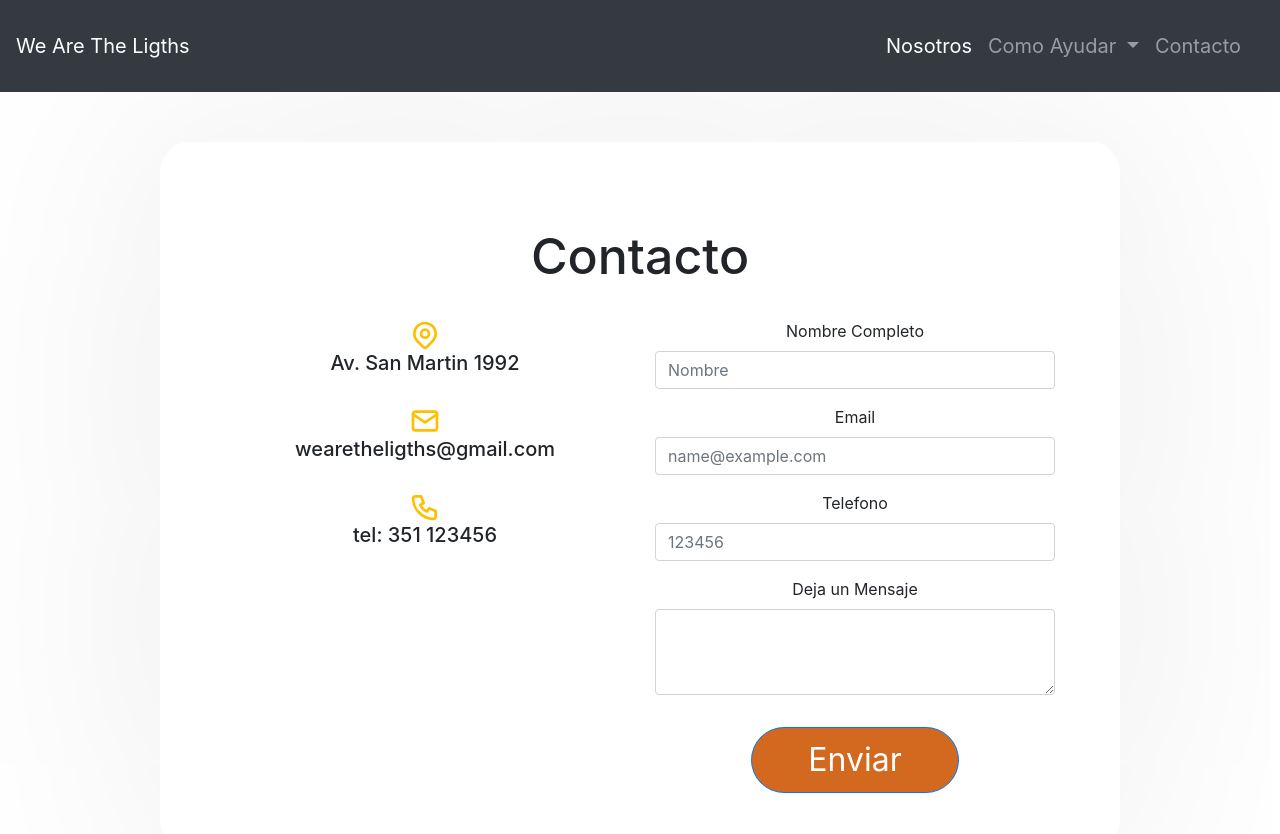
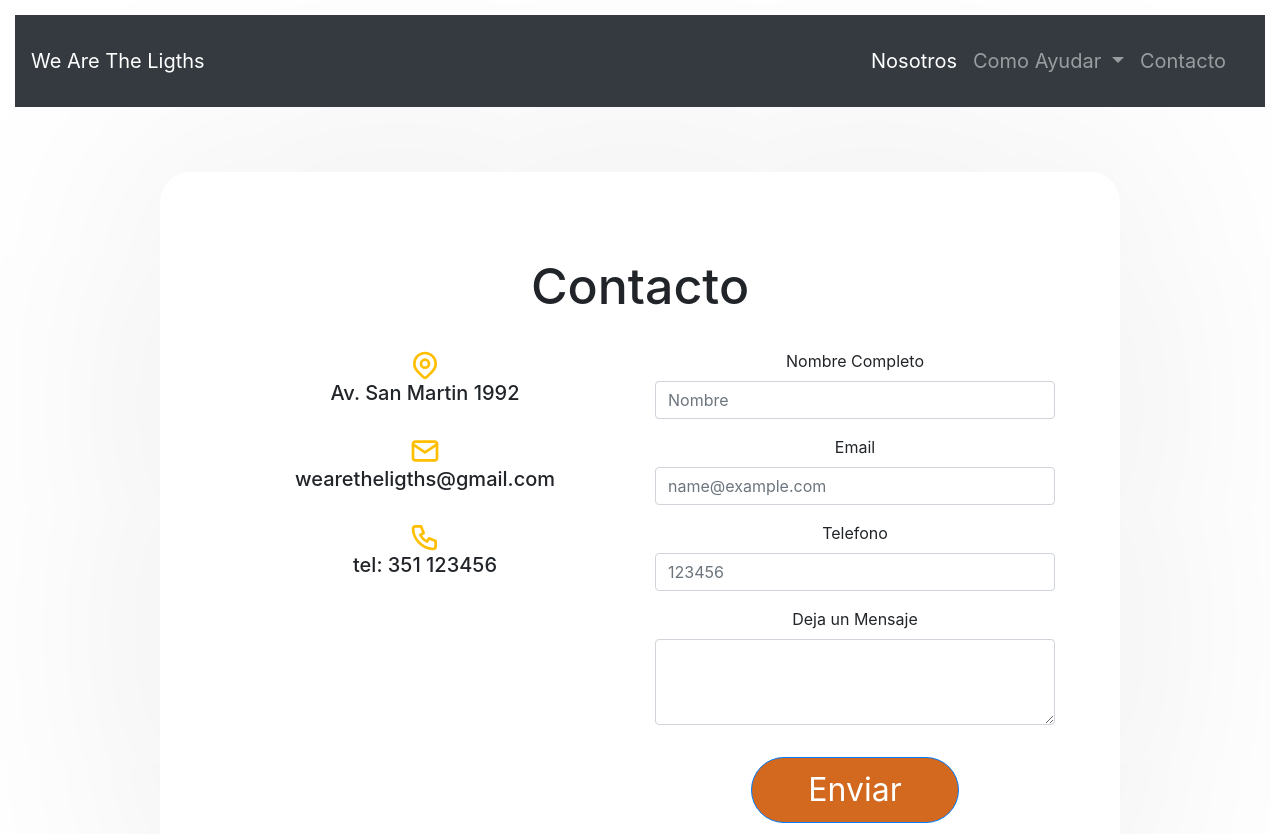
Before and after one commit to tomibabikian/clase11, a website: page contacto.html in a window 1280 px wide. Shown: the top 834 px of the page. Drawn offline with nearby package versions, Linux system fonts and the light colour scheme.

Commit message:
corregi todas las class del nav

```diff
--- a/contacto.html
+++ b/contacto.html
@@ -14,7 +14,7 @@
 
 </head>
 <body >
-    <header class="containernavNosotros-index">
+    <header class="container-fluid navNosotros">
         <div class="row" >
             <div class="col-lg-12 col-md-12 col-xs-12" >
                 <nav  class="navbar navbar-expand-lg navbar-light bg-dark navbar-dark" >
```
Also changed, not shown: nosotrosNuevo.html (+1 -1 lines).
